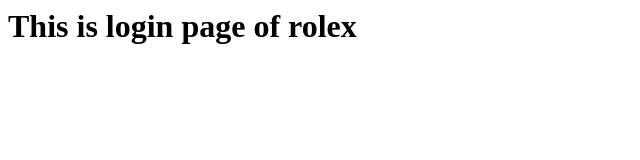
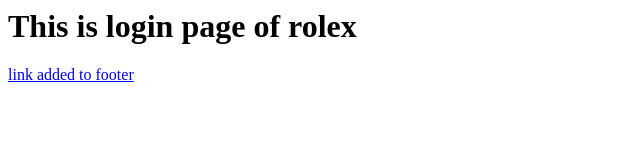
Before and after one commit to salahu-4104/rolex-service-page-, a plain HTML site: page login.html in a window 1280 px wide. Shown: the whole page, without its empty margins (0-640 px from the left). Drawn offline with Linux system fonts and the light colour scheme.

Commit message:
added link in footer

```diff
--- a/login.html
+++ b/login.html
@@ -1,4 +1,5 @@
 <html><head></head>
 <body>
     <h1>This is login page of rolex</h1>
+    <footer><a href="www.footer.com">link added to footer</a></footer>
 </body></html>
```
